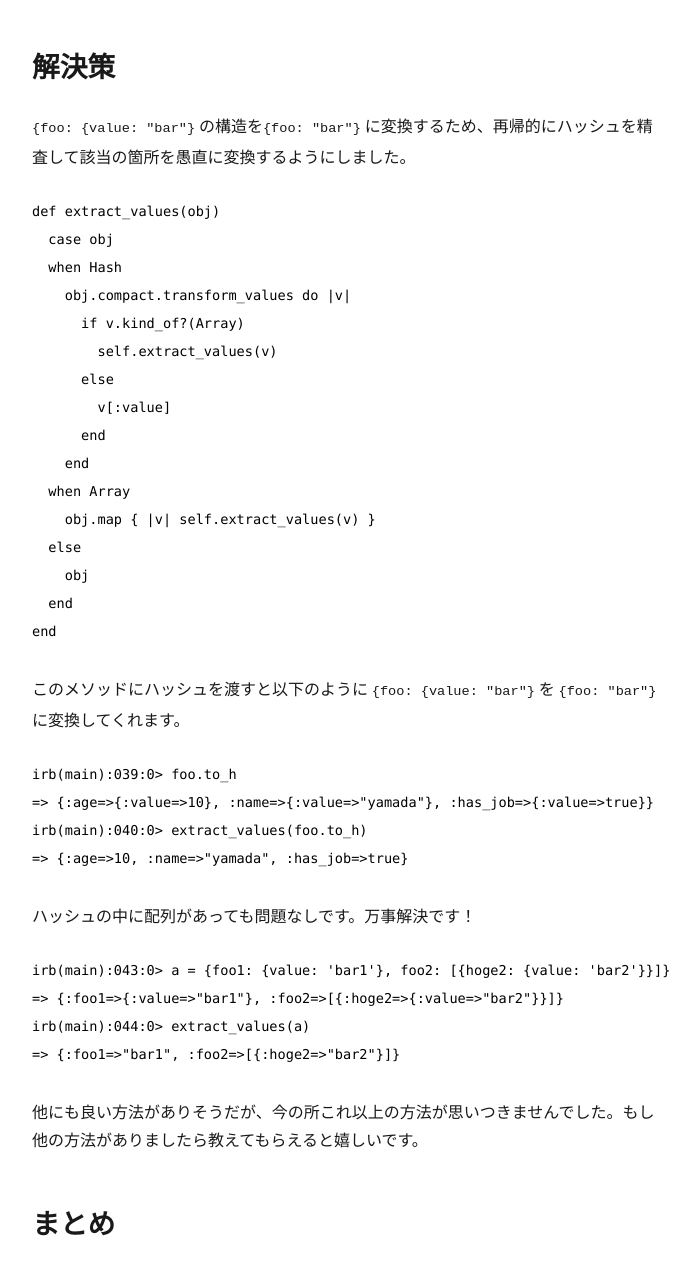
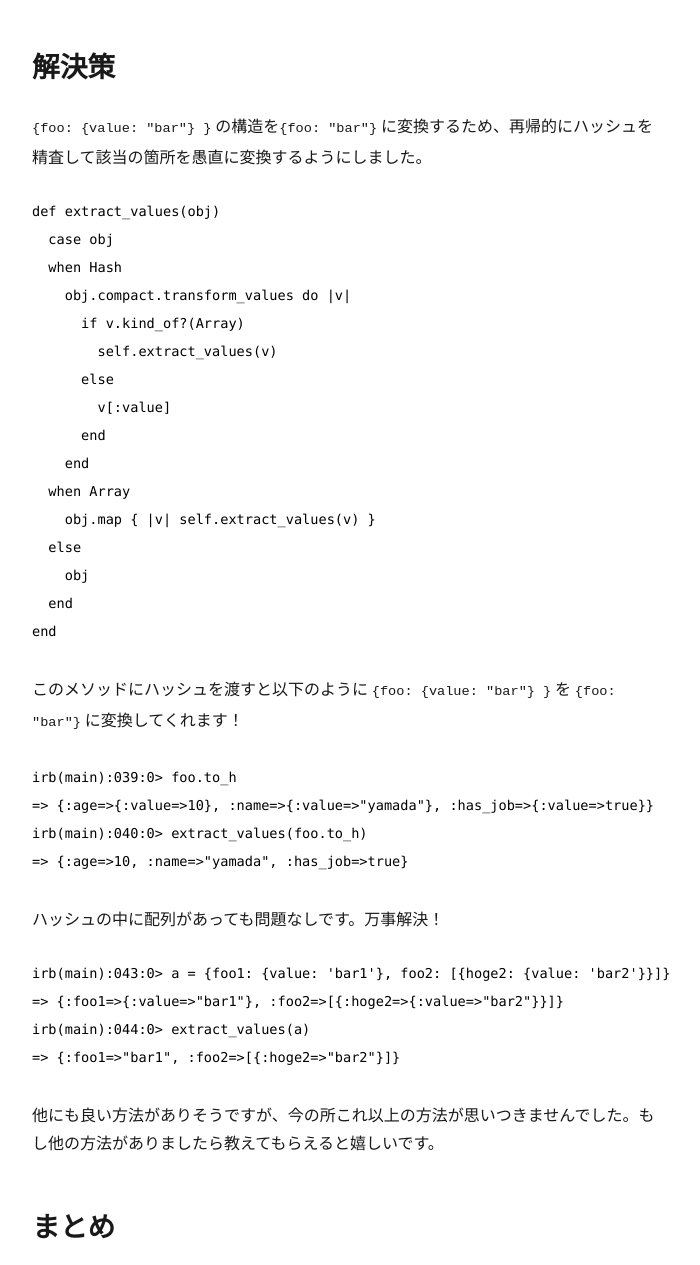
Before and after one commit to hypermkt/blog.hypermkt.jp, a Gatsby site: page /2020/2020-03-08-protocol-buffers-wrappers-proto/ in a window 1280 px wide. Shown: the part 3212-4477 px from the top of the page, without its empty margins (293-993 px from the left). Built offline with nearby package versions, Linux system fonts and the light colour scheme; Gatsby itself is replaced by a stand-in of ours; some packages are replaced by stand-ins of ours; code samples lack their colours.

Commit message:
体裁調整

````diff
--- a/content/blog/2020/2020-03-08-protocol-buffers-wrappers-proto.md
+++ b/content/blog/2020/2020-03-08-protocol-buffers-wrappers-proto.md
@@ -87,7 +87,7 @@ irb(main):017:0> foo = SampleMessage2.new(age: Google::Protobuf::Int64Value.new(
 => <SampleMessage2: age: <Google::Protobuf::Int64Value: value: 10>, name: <Google::Protobuf::StringValue: value: "yamada">, has_job: <Google::Protobuf::BoolValue: value: true>>
 ```
 
-値を取得するときは   `.value` を指定しないといけなくなってしまった。
+値を取得するときは   `.value` を指定しないといけなくなってしまった。面倒くさい！
 
 ```ruby
 irb(main):018:0> foo.age.value
@@ -103,7 +103,7 @@ irb(main):020:0> foo.to_h
 
 ## 解決策
 
-`{foo: {value: "bar"}` の構造を`{foo: "bar"}` に変換するため、再帰的にハッシュを精査して該当の箇所を愚直に変換するようにしました。
+`{foo: {value: "bar"} }` の構造を`{foo: "bar"}` に変換するため、再帰的にハッシュを精査して該当の箇所を愚直に変換するようにしました。
 
 ```ruby
 def extract_values(obj)
@@ -124,7 +124,7 @@ def extract_values(obj)
 end
 ```
 
-このメソッドにハッシュを渡すと以下のように `{foo: {value: "bar"}` を `{foo: "bar"}` に変換してくれます。
+このメソッドにハッシュを渡すと以下のように `{foo: {value: "bar"} }` を `{foo: "bar"}` に変換してくれます！
 
 ```ruby
 irb(main):039:0> foo.to_h
@@ -133,7 +133,7 @@ irb(main):040:0> extract_values(foo.to_h)
 => {:age=>10, :name=>"yamada", :has_job=>true}
 ```
 
-ハッシュの中に配列があっても問題なしです。万事解決です！
+ハッシュの中に配列があっても問題なしです。万事解決！
 
 ```ruby
 irb(main):043:0> a = {foo1: {value: 'bar1'}, foo2: [{hoge2: {value: 'bar2'}}]}
@@ -142,7 +142,7 @@ irb(main):044:0> extract_values(a)
 => {:foo1=>"bar1", :foo2=>[{:hoge2=>"bar2"}]}
 ```
 
-他にも良い方法がありそうだが、今の所これ以上の方法が思いつきませんでした。もし他の方法がありましたら教えてもらえると嬉しいです。
+他にも良い方法がありそうですが、今の所これ以上の方法が思いつきませんでした。もし他の方法がありましたら教えてもらえると嬉しいです。
 
 ## まとめ
 
````
